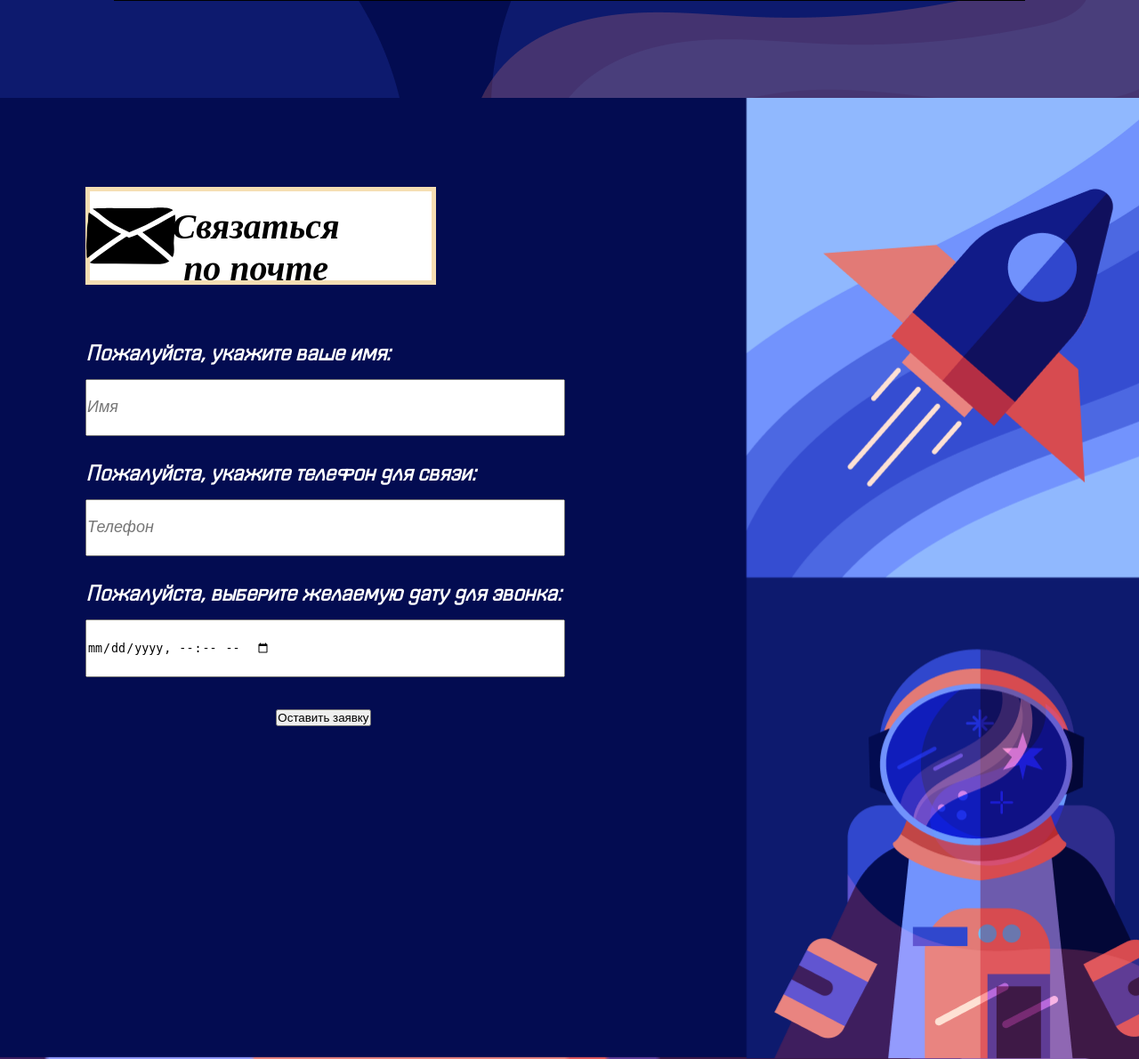
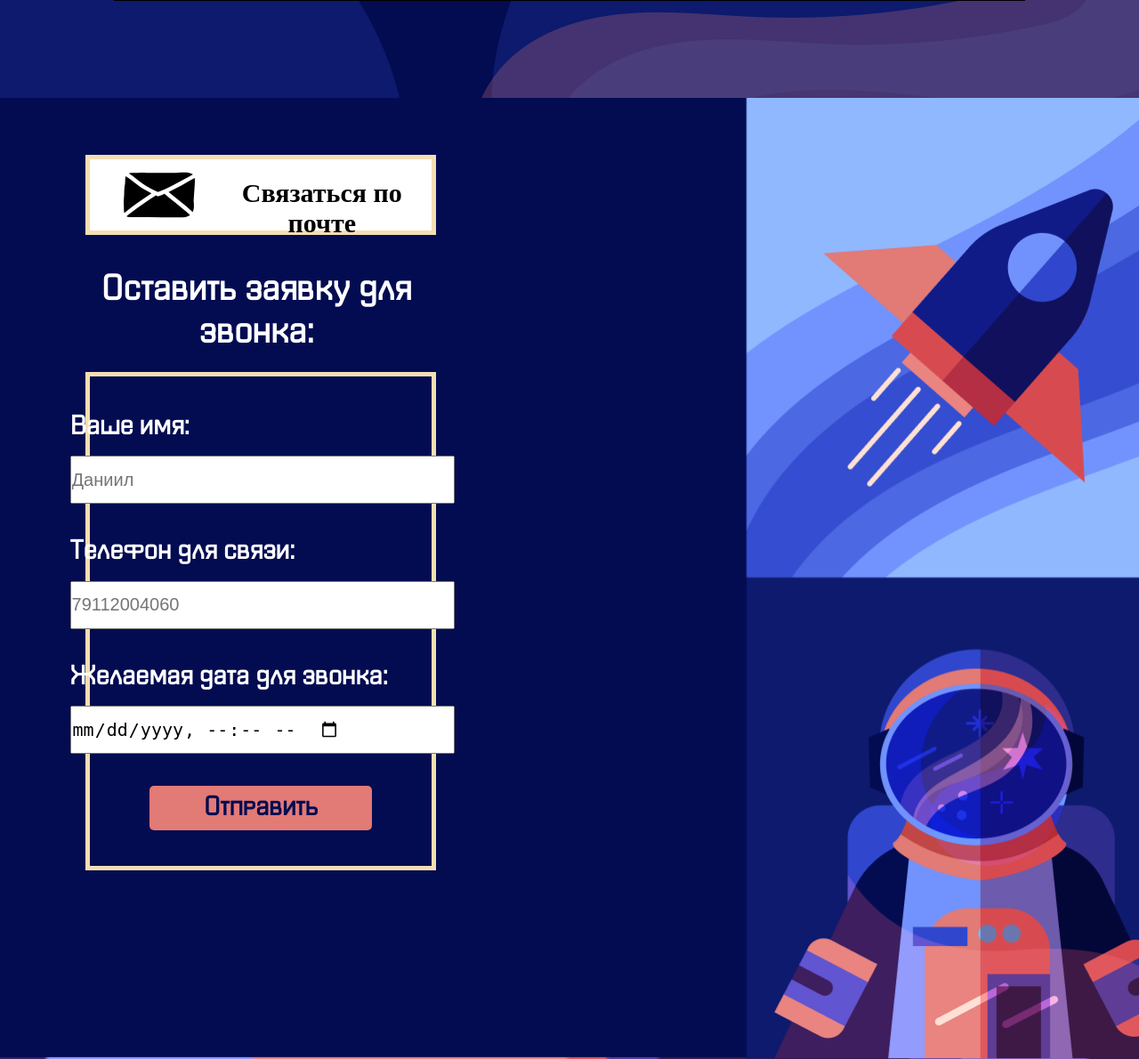
Before and after one commit to DKhorkov/personal_website, a FastAPI app: page / in a window 1280 px wide. Shown: the part 2050-3240 px from the top of the page at 89% size. Run offline with FastAPI, Linux system fonts and the light colour scheme.

Commit message:
Ended styling call form

```diff
--- a/static/contacts.css
+++ b/static/contacts.css
@@ -19,9 +19,9 @@
   display: flex;
   border: 5px solid wheat;
   margin-left: 7.5%;
-  margin-top: 100px;
+  margin-top: 5%;
   width: 30%;
-  height: 100px;
+  height: 80px;
   justify-content: space-evenly;
   align-items: center;
   background-color: white;
@@ -35,54 +35,93 @@
 }
 
 #email img {
-  width: 100px;
-  height: 100px;
-
-  margin-left: -30%;
+  width: 80px;
+  height: 80px;
+  margin-left: 10%;
 }
 
 #email a span {
   display: flex;
+  font-size: 30px;
+  font-weight: bold;
+  width: 500px;
+  height: 30px;
+  margin-top: -2%;
+  margin-left: 5%;
+}
+
+.call-description {
+  display: flex;
+  align-items: center;
+  justify-content: space-around;
+  width: 30%;
+  margin-top: 3%;
+  margin-left: 7.5%;
+
+  font-family: 'Shentox Regular';
+  font-weight: bold;
+  color: white;
   font-size: 40px;
-  font-style: italic;
+}
+
+.call-form-container {
+  display: flex;
+  flex-direction: column;
+  width: 30%;
+  height: 550px;
+  align-items: center;
+  justify-content: space-around;
+  border: 5px solid wheat;
+  margin-left: 7.5%;
+  margin-top: 1.5%;
+}
+
+#call-form {
+  display: flex;
+  text-align: left;
+  font-family: 'Shentox Regular';
+  color: white;
+  font-size: 30px;
   font-weight: bold;
-  width: 180px;
-  height: 30px;
-  margin-top: -10%;
-  margin-left: -30%;
 }
 
 label {
   display: flex;
   justify-content: left;
-  margin-bottom: -3%;
+  margin-bottom: -6%;
+  margin-left: -10%;
 }
 
 input {
   display: flex;
   justify-content: left;
-  width: 100%;
-  height: 20%;
+  width: 120%;
+  height: 50px;
   text-align: left;
-}
+  margin-left: -10%;
 
-input::placeholder {
-  font-size: large;
-  font-style: italic;
+  font-size: 20px;
 }
 
 input[type='datetime-local']:hover {
   cursor: text;
 }
 
-#call-form {
-  display: flex;
-  margin-top: 5%;
-  text-align: left;
-  margin-left: 7.5%;
+#call-button {
+  width: 70%;
+  height: 50px;
+
   font-family: 'Shentox Regular';
-  color: white;
-  font-size: 24.5px;
-  font-weight: bold;
-  font-style: italic;
+  font-weight: bolder;
+  font-size: 30px;
+
+  background-color: #e27a76;
+  color: #030c51;
+  border-radius: 5px;
+  border: none;
 }
+
+#call-button:hover {
+  cursor: pointer;
+  opacity: 70%;
+}
--- a/templates/index.html
+++ b/templates/index.html
@@ -190,16 +190,21 @@
           <span>Связаться по почте</span>
         </a>
       </div>
-      <div id="call-form">
-        <form>
-          <label for="name">Пожалуйста, укажите ваше имя:</label><br />
-          <input type="text" placeholder="Имя" id="name" required /><br />
-          <label for="name">Пожалуйста, укажите телефон для связи:</label><br />
-          <input type="tel" placeholder="Телефон" id="tel" required /><br />
-          <label for="date">Пожалуйста, выберите желаемую дату для звонка:</label><br />
-          <input type="datetime-local" placeholder="Время и дата" id="date" required /><br />
-          <button type="submit">Оставить заявку</button>
-        </form>
+      <div class="call-description">
+        <span>Оставить заявку для звонка:</span>
+      </div>
+      <div class="call-form-container">
+        <div id="call-form">
+          <form>
+            <label for="name">Ваше имя:</label><br />
+            <input type="text" placeholder="Даниил" id="name" required /><br />
+            <label for="name">Телефон для связи:</label><br />
+            <input type="tel" placeholder="79112004060" id="tel" required /><br />
+            <label for="date">Желаемая дата для звонка:</label><br />
+            <input type="datetime-local" placeholder="22.12.2023 15:50" id="date" required /><br />
+            <button type="submit" id="call-button">Отправить</button>
+          </form>
+        </div>
       </div>
     </div>
 
```
